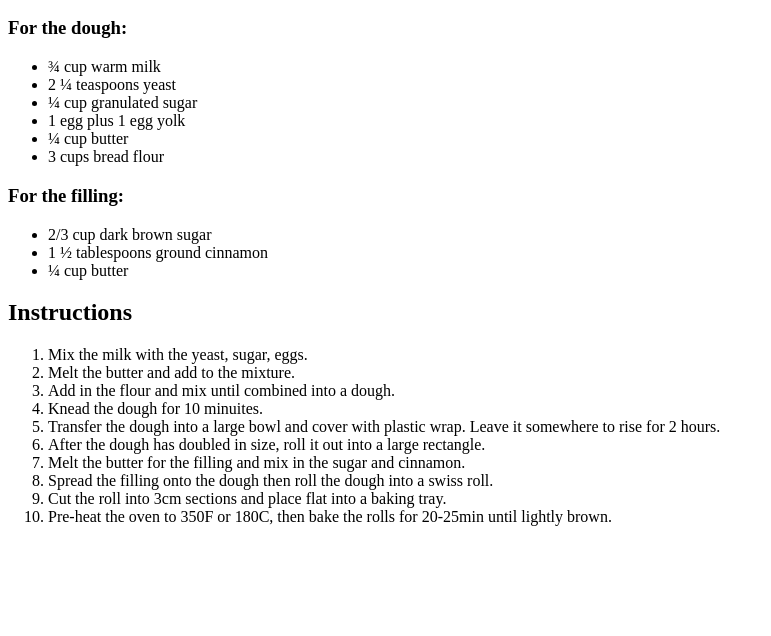
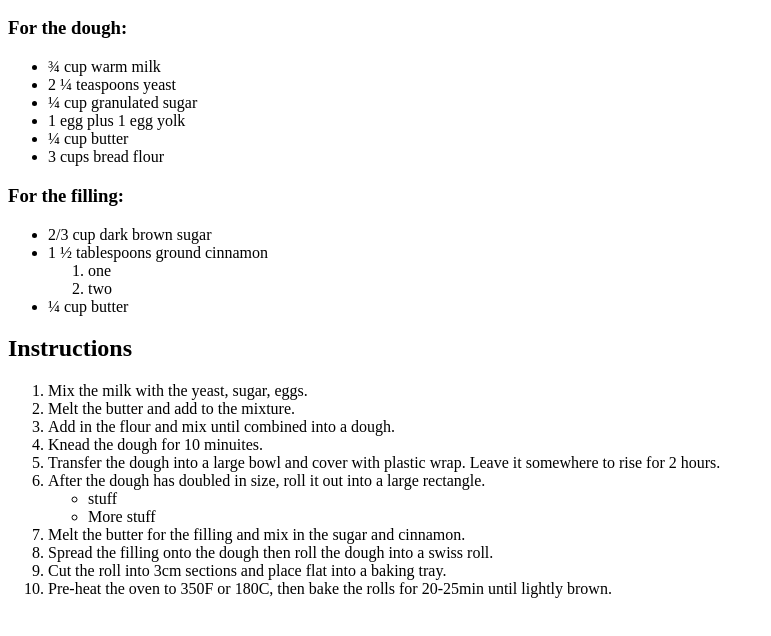
Before and after one commit to TroyAnthonyWilson/WebDevelopmentBootcamp, a plain HTML site: page 3.0 List Elements/index.html in a window 1280 px wide. Shown: the part 96-732 px from the top of the page, without its empty margins (0-771 px from the left). Drawn offline with Linux system fonts and the light colour scheme.

Commit message:
Update index.html

```diff
--- a/3.0 List Elements/index.html
+++ b/3.0 List Elements/index.html
@@ -15,7 +15,12 @@
 <h3>For the filling:</h3>
 <ul>
     <li>2/3 cup dark brown sugar</li>
-    <li>1 ½ tablespoons ground cinnamon</li>
+    <li>1 ½ tablespoons ground cinnamon
+        <ol>
+            <li>one</li>
+            <li>two</li>
+        </ol>
+    </li>
     <li>¼ cup butter</li>
 </ul>
 
@@ -26,7 +31,12 @@
     <li>Add in the flour and mix until combined into a dough.</li>
     <li>Knead the dough for 10 minuites.</li>
     <li>Transfer the dough into a large bowl and cover with plastic wrap. Leave it somewhere to rise for 2 hours.</li>
-    <li>After the dough has doubled in size, roll it out into a large rectangle.</li>
+    <li>After the dough has doubled in size, roll it out into a large rectangle.
+        <ul>
+            <li>stuff</li>
+            <li>More stuff</li>
+        </ul>
+    </li>
     <li>Melt the butter for the filling and mix in the sugar and cinnamon.</li>
     <li>Spread the filling onto the dough then roll the dough into a swiss roll.</li>
     <li>Cut the roll into 3cm sections and place flat into a baking tray.</li>
```
